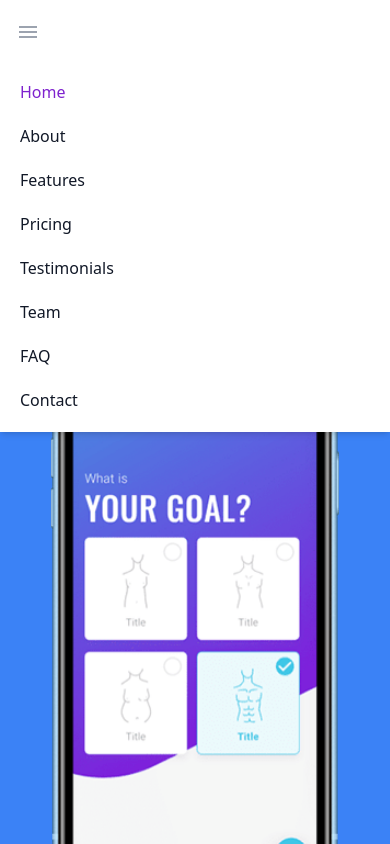
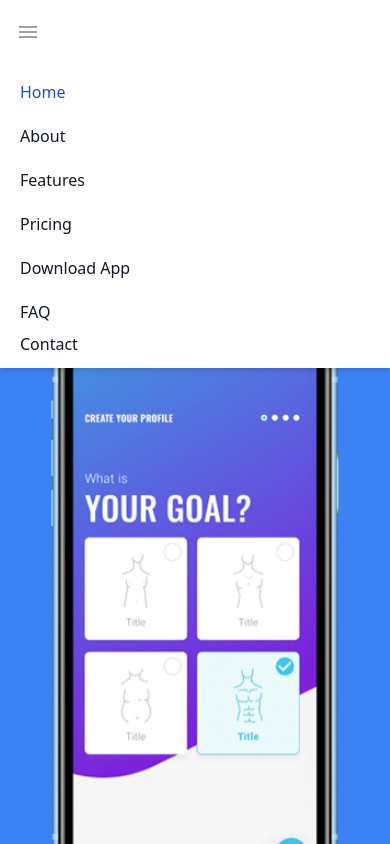
Before and after one commit to HomiesTech/Website, a React (Vite) app: page / in a window 390 px wide. Both pictures are taken after a click on the button 28 px from the left and 32 px from the top of the page. Shown: the top 844 px of the page. Built offline with nearby package versions, Linux system fonts and the light colour scheme.

Commit message:
mobile navbar

```diff
--- a/src/pages/Navbar.jsx
+++ b/src/pages/Navbar.jsx
@@ -14,7 +14,6 @@ export default function Navbar() {
       <div className="max-w-7xl mx-auto px-2 sm:px-6 lg:px-8">
         <div className="relative flex items-center justify-between h-16">
           <div className="absolute inset-y-0 left-0 flex items-center sm:hidden">
-            {/* Mobile menu button */}
             <button
               type="button"
               className="inline-flex items-center justify-center p-2 rounded-md text-gray-400 hover:text-white hover:bg-gray-700 focus:outline-none focus:ring-2 focus:ring-inset focus:ring-white"
@@ -93,14 +92,13 @@ export default function Navbar() {
         </div>
       </div>
 
-      {/* Mobile menu, toggle className hidden */}
       <div className={`sm:hidden ${isOpen ? "block" : "hidden"}`}>
         <div className="px-2 pt-2 pb-3 space-y-1">
           <ScrollLink
             to="home"
             smooth={true}
             duration={500}
-            className="cursor-pointer text-purple-700 hover:text-white hover:bg-purple-700 block px-3 py-2 rounded-md text-base font-medium"
+            className="cursor-pointer text-blue-700 hover:text-white hover:bg-blue-700 block px-3 py-2 rounded-md text-base font-medium "
             onClick={toggleMenu}
           >
             Home
@@ -109,7 +107,7 @@ export default function Navbar() {
             to="about"
             smooth={true}
             duration={500}
-            className="cursor-pointer text-gray-900 hover:text-white hover:bg-purple-700 block px-3 py-2 rounded-md text-base font-medium"
+            className="cursor-pointer text-gray-900 hover:text-white hover:bg-blue-700 block px-3 py-2 rounded-md text-base font-medium"
             onClick={toggleMenu}
           >
             About
@@ -118,7 +116,7 @@ export default function Navbar() {
             to="features"
             smooth={true}
             duration={500}
-            className="cursor-pointer text-gray-900 hover:text-white hover:bg-purple-700 block px-3 py-2 rounded-md text-base font-medium"
+            className="cursor-pointer text-gray-900 hover:text-white hover:bg-blue-700 block px-3 py-2 rounded-md text-base font-medium"
             onClick={toggleMenu}
           >
             Features
@@ -127,34 +125,26 @@ export default function Navbar() {
             to="pricing"
             smooth={true}
             duration={500}
-            className="cursor-pointer text-gray-900 hover:text-white hover:bg-purple-700 block px-3 py-2 rounded-md text-base font-medium"
+            className="cursor-pointer text-gray-900 hover:text-white hover:bg-blue-700 block px-3 py-2 rounded-md text-base font-medium"
             onClick={toggleMenu}
           >
             Pricing
           </ScrollLink>
           <ScrollLink
-            to="testimonials"
+            to="download"
             smooth={true}
             duration={500}
-            className="cursor-pointer text-gray-900 hover:text-white hover:bg-purple-700 block px-3 py-2 rounded-md text-base font-medium"
+            className="cursor-pointer text-gray-900 hover:text-white hover:bg-blue-700 block px-3 py-2 rounded-md text-base font-medium"
             onClick={toggleMenu}
           >
-            Testimonials
+            Download App
           </ScrollLink>
-          <ScrollLink
-            to="team"
-            smooth={true}
-            duration={500}
-            className="cursor-pointer text-gray-900 hover:text-white hover:bg-purple-700 block px-3 py-2 rounded-md text-base font-medium"
-            onClick={toggleMenu}
-          >
-            Team
-          </ScrollLink>
+
           <ScrollLink
             to="faq"
             smooth={true}
             duration={500}
-            className="cursor-pointer text-gray-900 hover:text-white hover:bg-purple-700 block px-3 py-2 rounded-md text-base font-medium"
+            className="cursor-pointer text-gray-900 hover:text-white hover:bg-blue-700 block px-3 py-2 rounded-md text-base font-medium"
             onClick={toggleMenu}
           >
             FAQ
@@ -163,7 +153,7 @@ export default function Navbar() {
             to="contact"
             smooth={true}
             duration={500}
-            className="cursor-pointer text-gray-900 hover:text-white hover:bg-purple-700 block px-3 py-2 rounded-md text-base font-medium"
+            className="cursor-pointer text-gray-900 hover:text-white hover:bg-blue-600 px-3 py-2 rounded-md text-md font-medium"
             onClick={toggleMenu}
           >
             Contact
```
